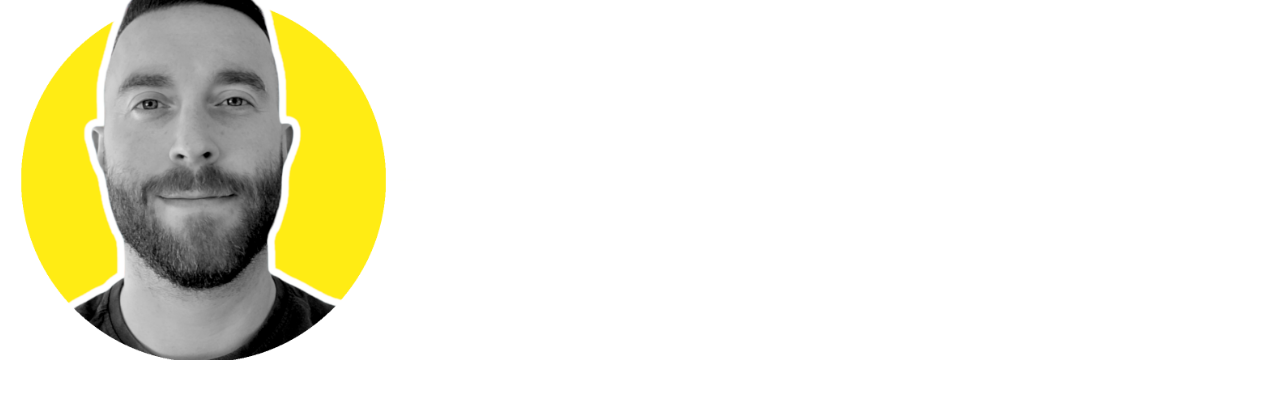
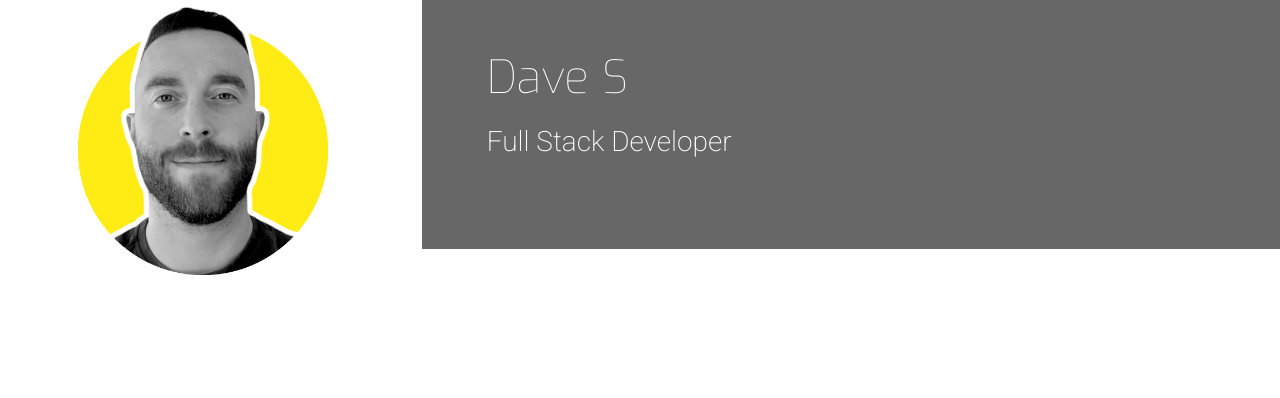
Before and after one commit to dsouths/davesCV, a plain HTML site: page index.html in a window 1280 px wide. Drawn offline with nearby package versions, Linux system fonts and the light colour scheme.

Commit message:
fixed profile pic sizing

```diff
--- a/assets/CSS/style.css
+++ /dev/null
@@ -1,16 +0,0 @@
-@import url('https://fonts.googleapis.com/css?family=Roboto:100,200,300,400,500,600,700|Exo:100,200,300,400,500,600,700');
-
-header {
-    margin: 0;
-}
-
-.logo {
-    background: url("../images/profilepic5.png");
-    background-position: center;
-    background-repeat: no-repeat;
-    background-size: cover;
-    min-height: 360px;
-    transition: all .5s ease-in-out;
-    -moz-transition: all .5s ease-in-out;
-    -webkit-transition: all .5s ease-in-out;
-}
--- /dev/null
+++ b/assets/css/style.css
@@ -0,0 +1,74 @@
+@import url('https://fonts.googleapis.com/css?family=Roboto:100,200,300,400,500,600,700|Exo:100,200,300,400,500,600,700');
+
+/*--------------------------------------------Colors*/
+
+.bg-color-name-title {
+    background-color: #676767;
+}
+
+.ui-menu-color-home {
+    background-color: #e67e22;
+}
+
+.ui-menu-color-resume {
+    background-color: #9b59b6;
+}
+
+.ui-menu-color-contact {
+    background-color: #3498db;
+}
+
+.ui-menu-color-download {
+    background-color: #525252;
+}
+
+/*--------------------------------------------Heading*/
+
+header {
+    margin: 0;
+}
+
+.heading {
+    margin-left: 50px;
+}
+
+.logo {
+    background: url("../images/profilepic5.png");
+    background-position: center;
+    background-repeat: no-repeat;
+    background-size: contain;
+    min-height: 300px;
+    transition: all .5s ease-in-out;
+    -moz-transition: all .5s ease-in-out;
+    -webkit-transition: all .5s ease-in-out;
+}
+
+.name {
+    font-family: "Exo", sans-serif;
+    font-weight: 100;
+    font-size: 46px;
+    margin-top: 50px;
+    color: #fff;
+}
+
+.title {
+    font-family: "Roboto", sans-serif;
+    font-weight: 200;
+    font-size: 28px;
+    margin-top: 20px;
+    margin-bottom: 90px;
+    color: #fff;
+}
+
+.list-inline-item:not(:last-child) {
+    margin: 0;
+}
+
+.menucontainer {
+    font-size: 0;
+}
+
+#nav li {
+    font-size: 14px;
+    padding: 0;
+}
--- a/index.html
+++ b/index.html
@@ -7,14 +7,20 @@
     <link rel="stylesheet" href="https://maxcdn.bootstrapcdn.com/bootstrap/4.2.1/css/bootstrap.min.css" type="text/css" />
     <link rel="stylesheet" href="https://maxcdn.bootstrapcdn.com/font-awesome/4.7.0/css/font-awesome.min.css" type="text/css" />
     <link rel="stylesheet" href="assets/css/style.css">
-    <title>DaveS</title>
+    <title>Dave S</title>
 </head>
 <body>
     <header>
         <div class="row">
             <a class="col-md-4 logo" href="index.html"></a>
             <div class="col-md-8">
+                <div class="row bg-color-name-title">
+                    <div class="col heading">
+                        <h1 class="name">Dave S</h1>
+                        <h2 class="title">Full Stack Developer</h2>
 
+                    </div>
+                </div>
             </div>
         </div>
     </header>
```
